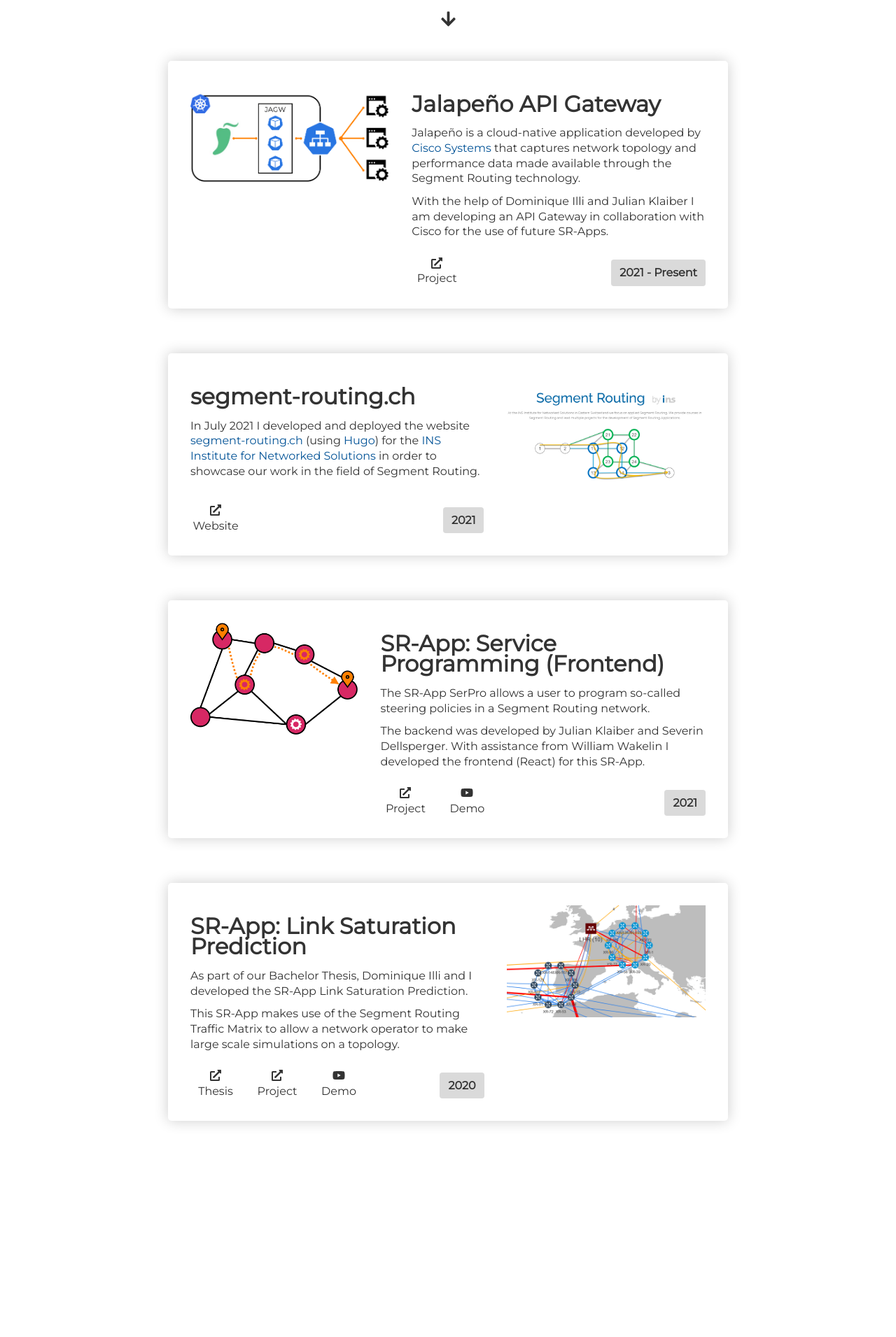
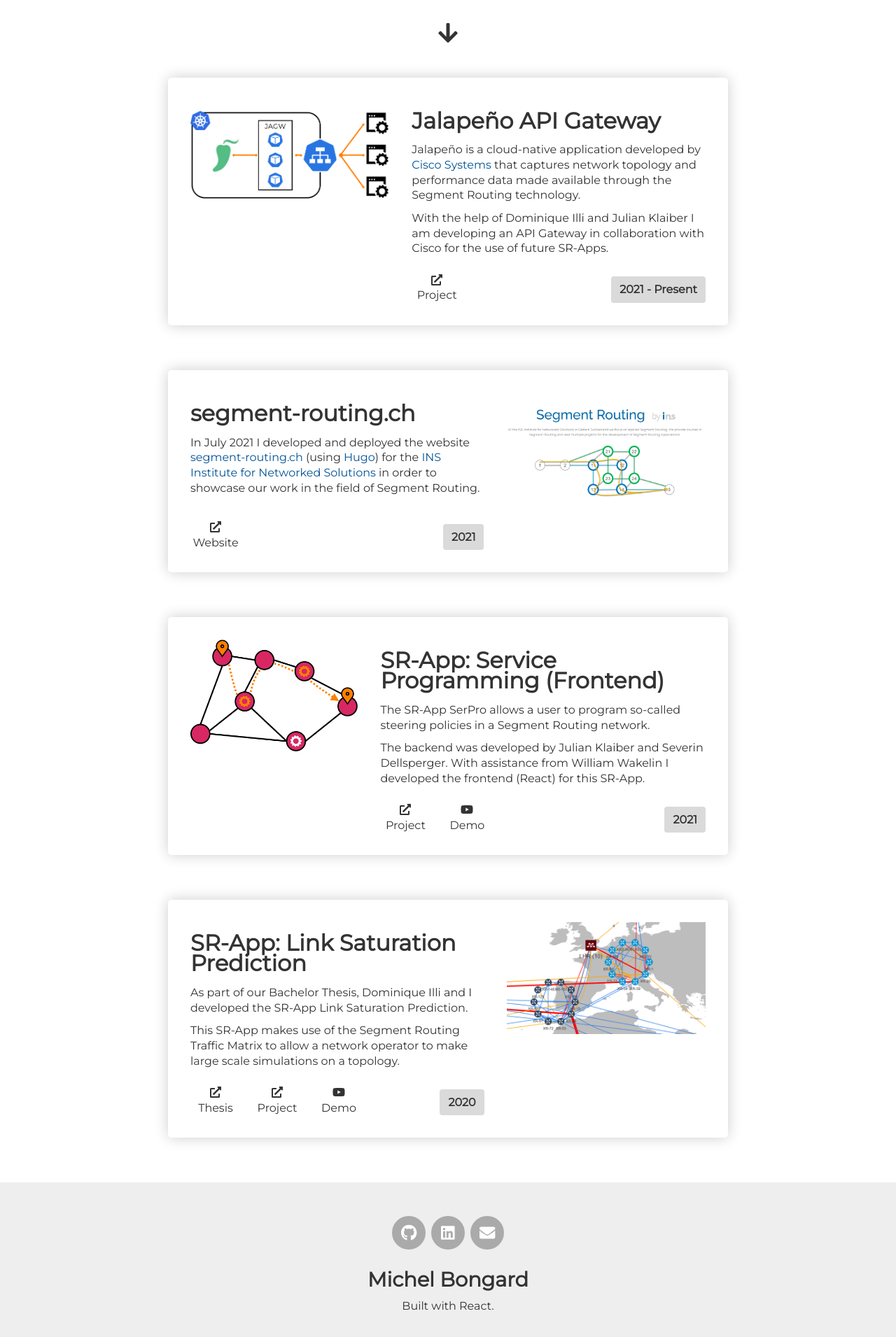
Before and after one commit to ubaumann/ubaumann.ch, a React (Create React App) app: page / in a window 1280 px wide. Shown: the part 2362-4273 px from the top of the page at 70% size. Before the commit the page ends 4028 px from the top, so only its background shows below. Built offline with nearby package versions, Linux system fonts and the light colour scheme.

Commit message:
added footer

```diff
--- a/src/App.tsx
+++ b/src/App.tsx
@@ -3,6 +3,7 @@
 import Skills from './components/Skills/Skills';
 import Experience from './components/Experience/Experience';
 import Projects from './components/Projects/Projects';
+import Footer from './components/Footer/Footer';
 
 function App() {
   return (
@@ -12,6 +13,7 @@
       <Skills />
       <Experience />
       <Projects />
+      <Footer />
     </div>
   );
 }
--- /dev/null
+++ b/src/components/Footer/Footer.scss
@@ -0,0 +1,31 @@
+.Footer {
+    display: flex;
+    flex-direction: column;
+    align-items: center;
+    background-color: #eee;
+    padding: 3rem 0;
+
+    &-Icons {
+        display: flex;
+    }
+
+    &-Name {
+        font-size: 1.8rem;
+        font-weight: 700;
+        margin-top: 2rem;
+    }
+
+    &-Info {
+        margin-top: 1rem;
+        color: #333;
+
+        & a {
+            text-decoration: none;
+            color: inherit;
+
+            &:hover {
+                color: #035397;
+            }
+        }
+    }
+}
--- /dev/null
+++ b/src/components/Footer/Footer.tsx
@@ -0,0 +1,19 @@
+import React from 'react'
+import './Footer.scss'
+import SocialIcon from '../SocialIcon/SocialIcon'
+
+const Footer = () => {
+    return (
+        <div className='Footer'>
+            <div className="Footer-Icons">
+                <SocialIcon link='https://github.com/mbongard' awesomeFontLibrary='fab' awesomeFontIcon='github' />
+                <SocialIcon link='https://www.linkedin.com/in/michel-bongard-70792564/' awesomeFontLibrary='fab' awesomeFontIcon='linkedin' />
+                <SocialIcon link='mailto:mail@michelbongard.ch' awesomeFontLibrary='fas' awesomeFontIcon='envelope' />
+            </div>
+            <div className="Footer-Name">Michel Bongard</div>
+            <div className='Footer-Info'>Built with <a href='https://reactjs.org/' rel="noopener noreferrer" target="_blank">React</a>.</div>
+        </div>
+    )
+}
+
+export default Footer
--- a/src/components/Projects/Projects.scss
+++ b/src/components/Projects/Projects.scss
@@ -1,4 +1,8 @@
 .Projects {
+    & .TileTitle {
+        font-size: 3rem;
+    }
+
     &-Header {
         display: flex;
         flex-direction: column;
@@ -6,7 +10,8 @@
     }
 
     &-HeaderIcon {
-        font-size: 1.5rem;
+        font-size: 2rem;
+        margin-top: 1rem;
         margin-bottom: -1rem;
     }
 }
```
